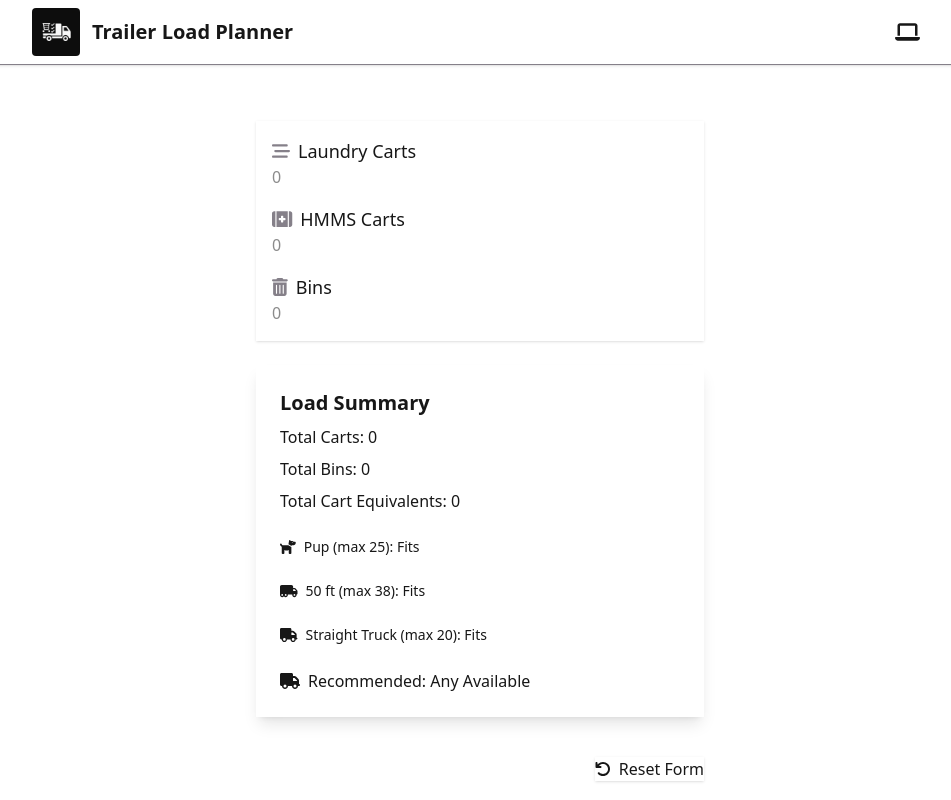
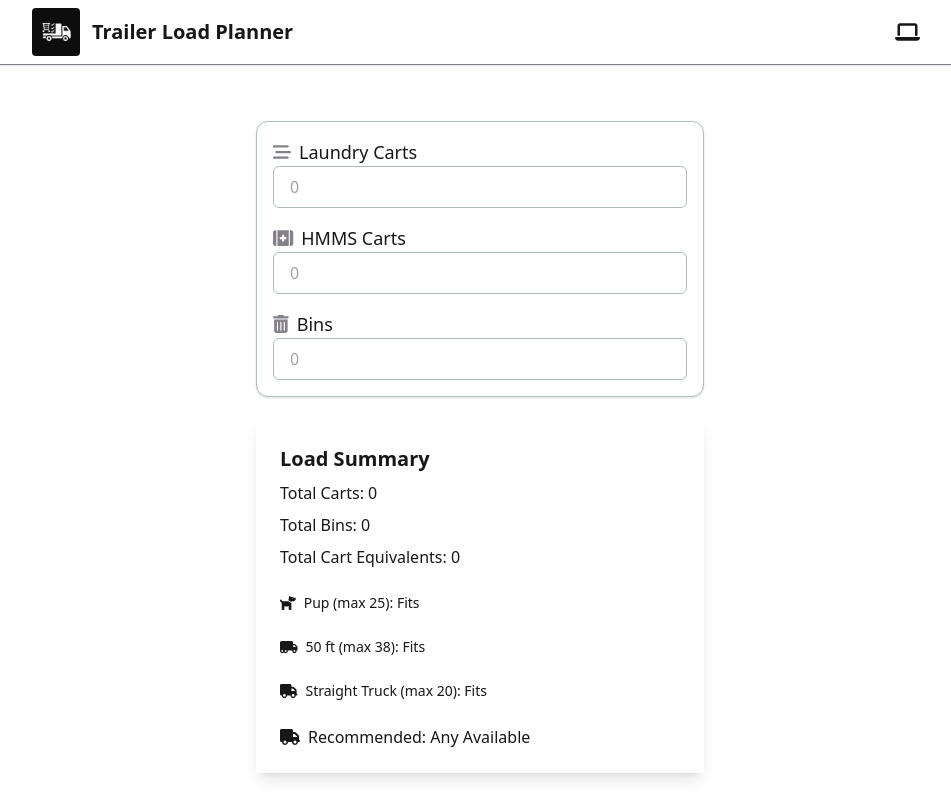
Before and after one commit to RW2023/loader, a Next.js app: page / in a window 1280 px wide. Shown: the top 800 px of the page, without its empty margins (160-1111 px from the left). Built offline with nearby package versions, Linux system fonts and the light colour scheme.

Commit message:
style: enhance LoadInputForm UI with consistent styling and Font Awesome icons

```diff
--- a/src/app/components/LoadInputForm.tsx
+++ b/src/app/components/LoadInputForm.tsx
@@ -25,10 +25,10 @@ export default function LoadInputForm({
     setBins,
 }: LoadInputFormProps) {
     return (
-        <form className="card bg-base-100 p-4 shadow space-y-4 w-full max-w-md">
+        <form className="w-full max-w-md p-4 space-y-4 rounded-xl shadow bg-[var(--color-background)] text-[var(--color-foreground)] border border-[var(--ash-gray-2)]">
             <div className="form-control">
                 <label className="label">
-                    <span className="label-text text-lg flex items-center gap-2">
+                    <span className="label-text text-lg flex items-center gap-2 text-[var(--color-foreground)]">
                         <FontAwesomeIcon
                             icon={faBarsStaggered}
                             className="text-[var(--taupe-gray)]"
@@ -41,17 +41,15 @@ export default function LoadInputForm({
                     type="number"
                     min="0"
                     value={laundryCarts === 0 ? '' : laundryCarts}
-                    onChange={(e) =>
-                        setLaundryCarts(Number(e.target.value) || 0)
-                    }
-                    className="input input-bordered"
+                    onChange={(e) => setLaundryCarts(Number(e.target.value) || 0)}
+                    className="w-full px-4 py-2 border border-[var(--ash-gray-2)] rounded-md bg-transparent text-[var(--color-foreground)] placeholder-[var(--cadet-gray)] focus:outline-none focus:ring-2 focus:ring-[var(--taupe-gray)]"
                     placeholder="0"
                 />
             </div>
 
             <div className="form-control">
                 <label className="label">
-                    <span className="label-text text-lg flex items-center gap-2">
+                    <span className="label-text text-lg flex items-center gap-2 text-[var(--color-foreground)]">
                         <FontAwesomeIcon
                             icon={faKitMedical}
                             className="text-[var(--taupe-gray)]"
@@ -64,17 +62,15 @@ export default function LoadInputForm({
                     type="number"
                     min="0"
                     value={hmmsCarts === 0 ? '' : hmmsCarts}
-                    onChange={(e) =>
-                        setHmmsCarts(Number(e.target.value) || 0)
-                    }
-                    className="input input-bordered"
+                    onChange={(e) => setHmmsCarts(Number(e.target.value) || 0)}
+                    className="w-full px-4 py-2 border border-[var(--ash-gray-2)] rounded-md bg-transparent text-[var(--color-foreground)] placeholder-[var(--cadet-gray)] focus:outline-none focus:ring-2 focus:ring-[var(--taupe-gray)]"
                     placeholder="0"
                 />
             </div>
 
             <div className="form-control">
                 <label className="label">
-                    <span className="label-text text-lg flex items-center gap-2">
+                    <span className="label-text text-lg flex items-center gap-2 text-[var(--color-foreground)]">
                         <FontAwesomeIcon
                             icon={faTrashCan}
                             className="text-[var(--taupe-gray)]"
@@ -88,7 +84,7 @@ export default function LoadInputForm({
                     min="0"
                     value={bins === 0 ? '' : bins}
                     onChange={(e) => setBins(Number(e.target.value) || 0)}
-                    className="input input-bordered"
+                    className="w-full px-4 py-2 border border-[var(--ash-gray-2)] rounded-md bg-transparent text-[var(--color-foreground)] placeholder-[var(--cadet-gray)] focus:outline-none focus:ring-2 focus:ring-[var(--taupe-gray)]"
                     placeholder="0"
                 />
             </div>
```
